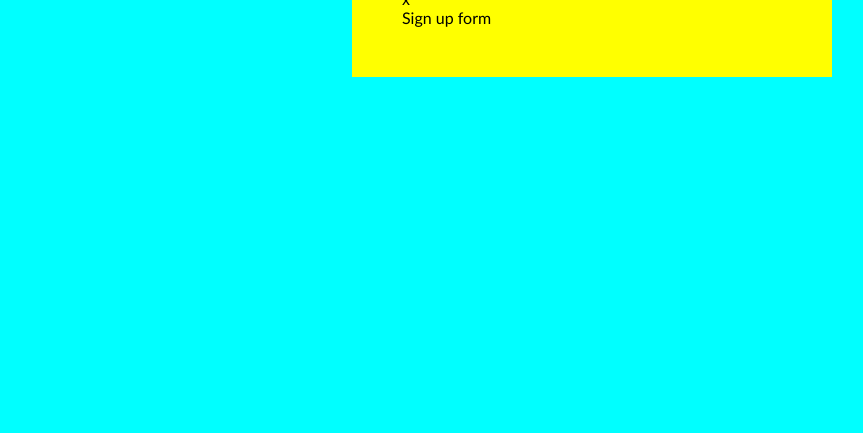
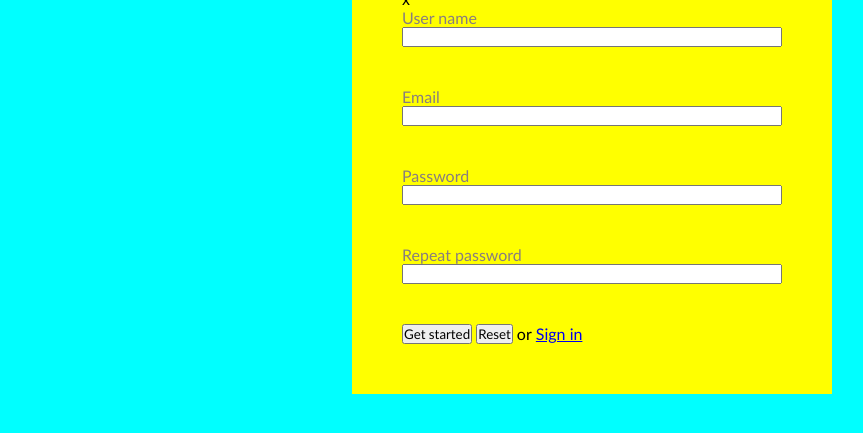
Before and after one commit to ErvinasEidukas/4-sing-iup, a website: page index.html in a window 1280 px wide. Shown: the part 211-644 px from the top of the page, without its empty margins (208-1071 px from the left). Drawn offline with Linux system fonts and the light colour scheme.

Commit message:
started to work on form

```diff
--- a/css/main.css
+++ b/css/main.css
@@ -1,10 +1,10 @@
 body,
 body * {
-    margin: 0;
-    padding: 0;
-    vertical-align: top;
-    box-sizing: border-box;
-    font-family: "Gill Sans";
+margin: 0;
+padding: 0;
+vertical-align: top;
+box-sizing: border-box;
+font-family: 'Gill Sans', 'Gill Sans MT', Calibri, 'Trebuchet MS';
 }
 
 body{
@@ -55,5 +55,39 @@ body{
 }
 
 .form{
+    display: inline-block;
+    width: 100%;
+}
+
+.form-row{
+    display: inline-block;
+    width: 100%;
+}
+
+/* Intresting soliution */
+.form-row + .form-row{
+    margin-top: 40px;
+}
+
+label{
+    display: inline-block;
+    width: 100%;
+    color: rgb(136, 126, 126);
+}
+
+input{
+    display: inline-block;
+    width: 100%;
+}
+
+button{
 
 }
+
+.form-row > span {
+
+}
+
+.form-row > a{
+
+}
--- a/index.html
+++ b/index.html
@@ -9,6 +9,7 @@
 </head>
 <body>
     <main class="container">
+
         <!-- Left element -->
         <div class="left-column">
             <h1 class="main-title">
@@ -20,11 +21,33 @@
                 <a href="#">terms of service</a>
             </footer>
         </div>
+
         <!-- right element -->
         <div class="right-column">
             <div class="close">x</div> <!-- X element -->
             <form class="form">
-                Sign up form
+                <div class="form-row">
+                    <label for="">User name</label>
+                    <input type="text">
+                </div>
+                <div class="form-row">
+                    <label for="">Email</label>
+                    <input type="text">
+                </div>
+                <div class="form-row">
+                    <label for="">Password</label>
+                    <input type="text">
+                </div>
+                <div class="form-row">
+                    <label for="">Repeat password</label>
+                    <input type="text">
+                </div>
+                <div class="form-row">
+                    <button type="submit">Get started</button>
+                    <button type="reset">Reset</button>
+                    <span>or</span>
+                    <a href="#">Sign in</a>
+                </div>
             </form>
         </div>
     </main>
```
